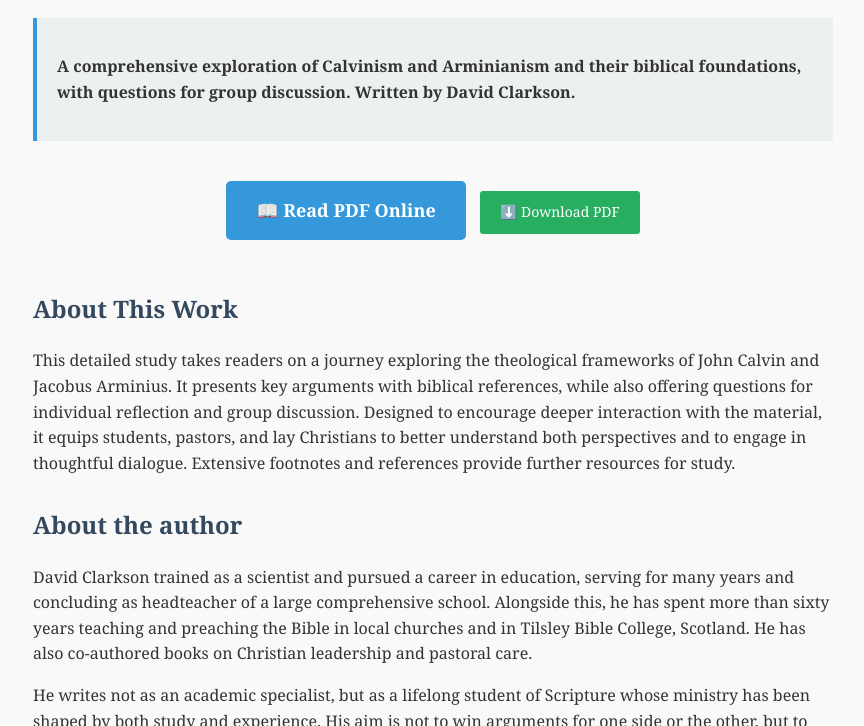
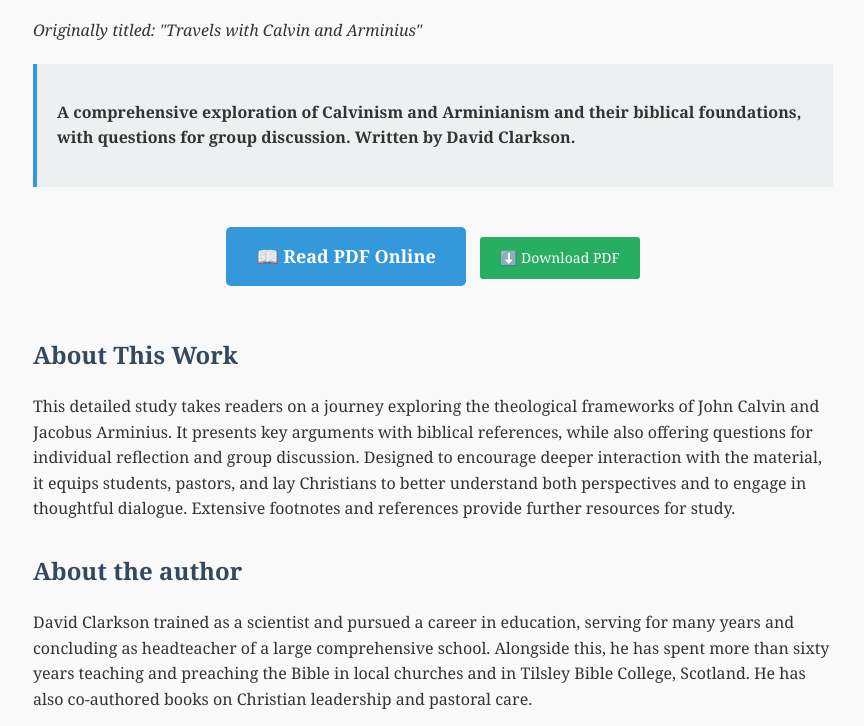
Before and after one commit to Clarksonek/Travels-with-Calvin-and-Arminius, a plain HTML site: page index.html in a window 1280 px wide. Shown: the part 108-834 px from the top of the page, without its empty margins (207-1071 px from the left). Drawn offline with Linux system fonts and the light colour scheme.

Commit message:
Update index.html

```diff
--- a/index.html
+++ b/index.html
@@ -94,6 +94,7 @@
 </head>
 <body>
     <h1>Calvinism or Arminianism ... or neither?</h1>
+    <p><em>Originally titled: "Travels with Calvin and Arminius"</em></p>
 
     <div class="summary">
         <p><strong>A comprehensive exploration of Calvinism and Arminianism and their biblical foundations, with questions for group discussion.                  Written by David Clarkson.</strong></p>
```
